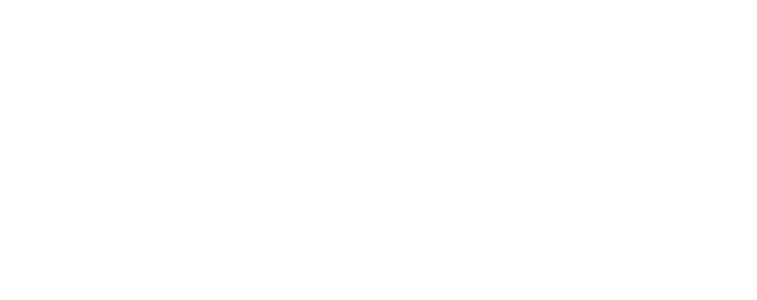
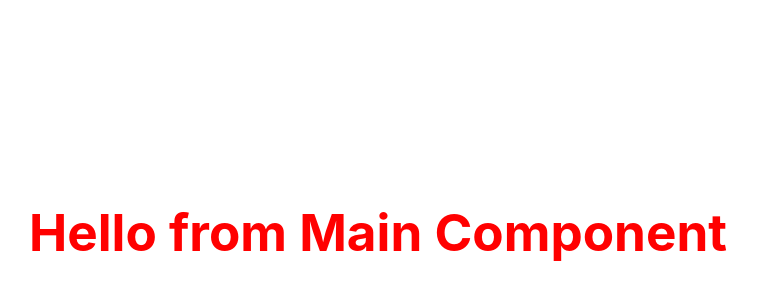
Before and after one commit to ElzbietaB/weather, a Vue app: page / in a window 1280 px wide. Shown: the part 168-468 px from the top of the page, without its empty margins (262-1019 px from the left). Built offline with nearby package versions, Linux system fonts and the light colour scheme.

Commit message:
2 files modified

```diff
--- a/src/App.vue
+++ b/src/App.vue
@@ -1,9 +1,9 @@
 <script setup>
-// This starter template is using Vue 3 <script setup> SFCs
-// Check out https://vuejs.org/api/sfc-script-setup.html#script-setup
-import Mainecomponent from './components/MaineComponent.vue';
+import MaineComponent from './components/MaineComponent.vue';
 </script>
 
-<template></template>
+<template>
+  <MaineComponent />
+</template>
 
 <style scoped></style>
--- a/src/components/MaineComponent.vue
+++ b/src/components/MaineComponent.vue
@@ -1,14 +1,11 @@
-<script>
-
-</script>
+<script></script>
 
 <template>
-<h1>Hello from MainComponent</h1>
-
+  <h1>Hello from Main Component</h1>
 </template>
 
 <style>
-h1(
-  color:red;
-)
+h1 {
+  color: red;
+}
 </style>
```
